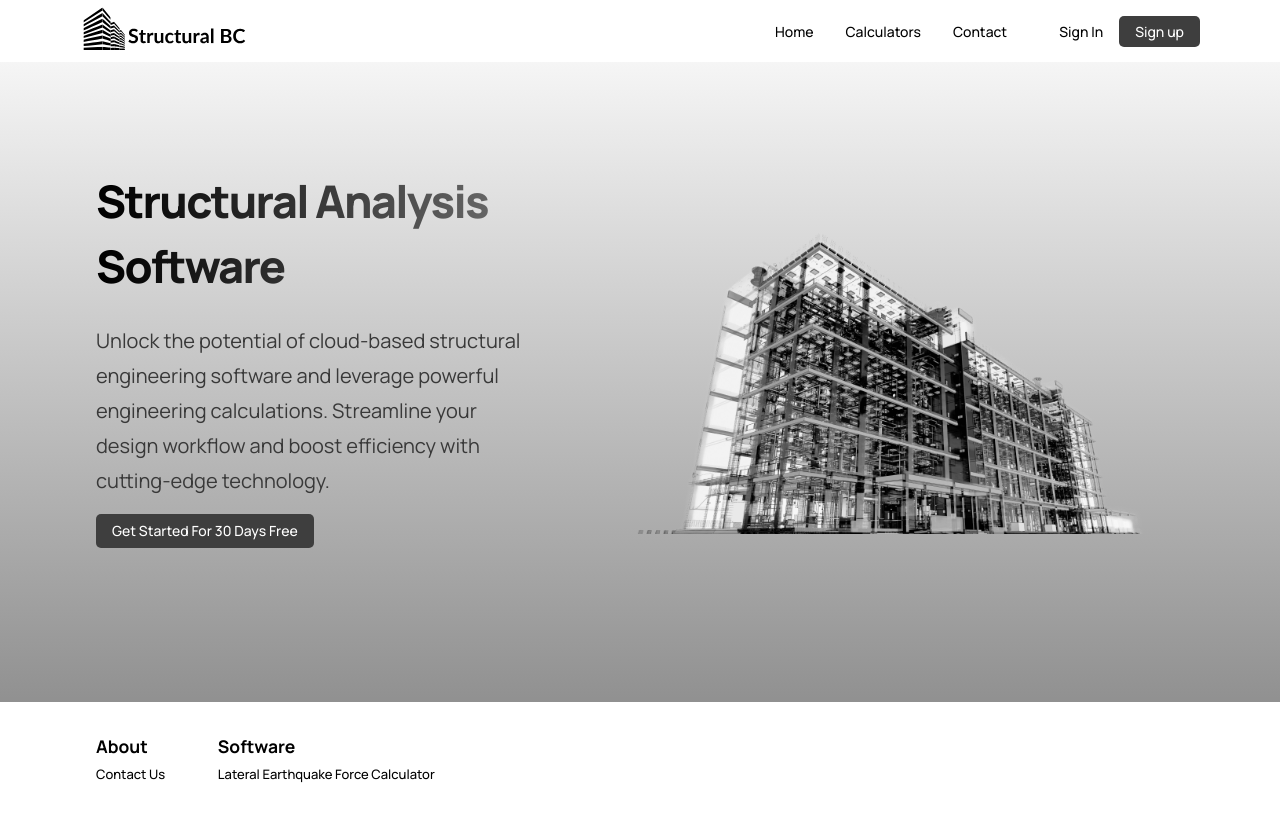
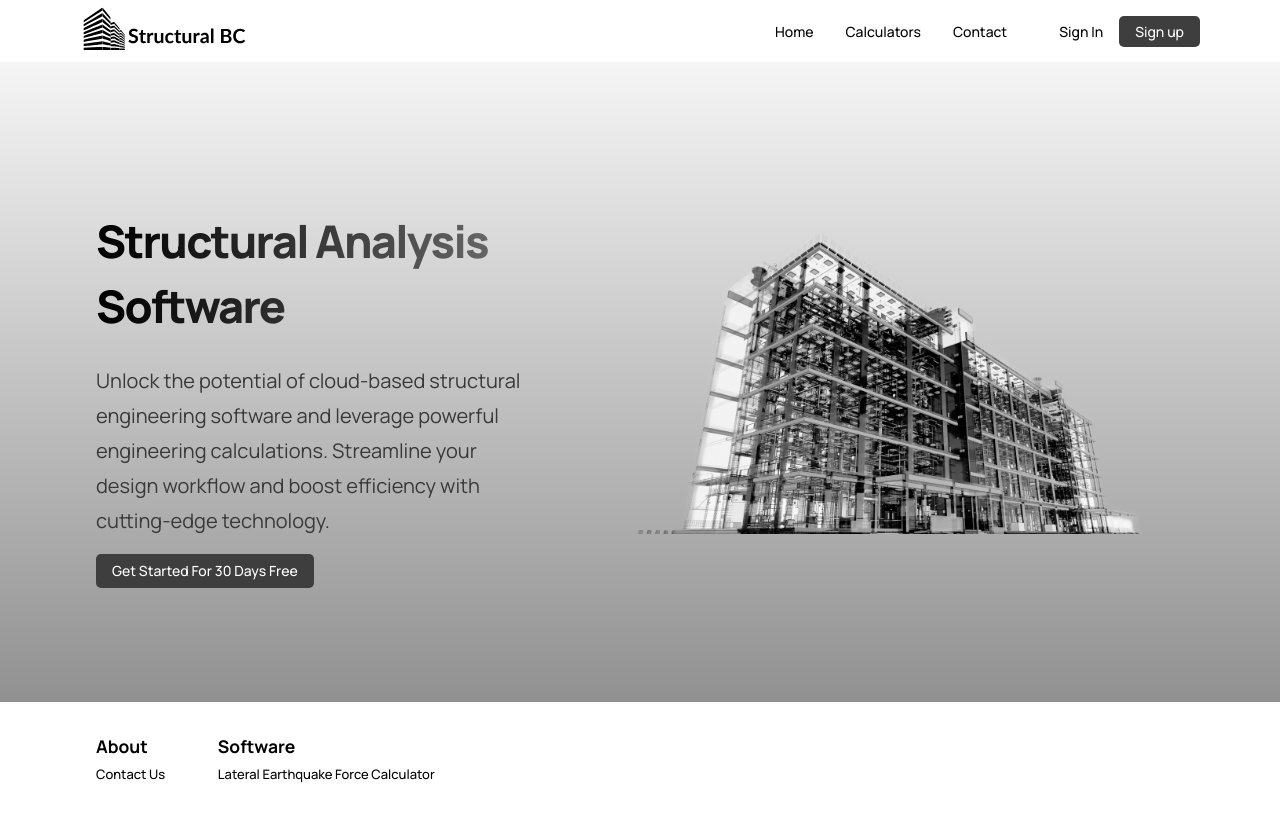
Before and after one commit to ryanjgreen/Structural-BC, a React (Create React App) app: page / in a window 1280 px wide. Built offline with nearby package versions, Linux system fonts and the light colour scheme.

Commit message:
page height

```diff
--- a/src/components/signin/signin.css
+++ b/src/components/signin/signin.css
@@ -3,7 +3,7 @@
     display: flex;
     justify-content: center;
     align-items: center;
-    height: 100vh;
+    height: 80vh;
     background-image: url("../../assets/sunset.jpg");
     background-size: cover;
     background-position: center;
--- a/src/containers/header/header.css
+++ b/src/containers/header/header.css
@@ -10,7 +10,7 @@
     justify-content: center;
     align-items: flex-start;
     flex-direction: column;
-    height: 60vh;
+    height: 70vh;
 
 
     margin-right: 5rem;
--- a/src/pages/loginredirect/loginre.css
+++ b/src/pages/loginredirect/loginre.css
@@ -2,7 +2,7 @@
     display: flex;
     justify-content: center;
     align-items: center;
-    height: 100vh;
+    height: 80vh;
     background-image: url("../../assets/login.jpg");
     background-size: cover;
     background-position: center;
```
